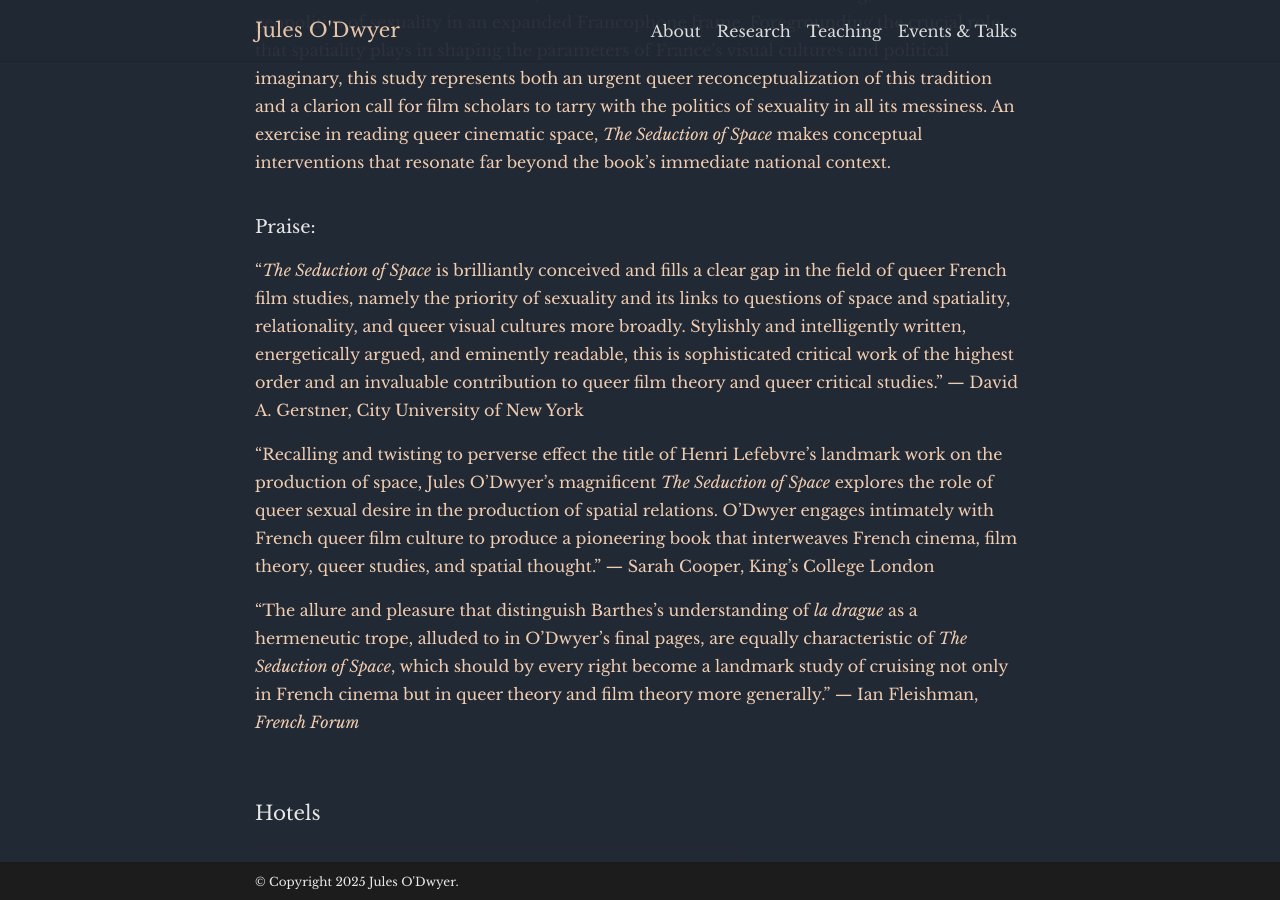
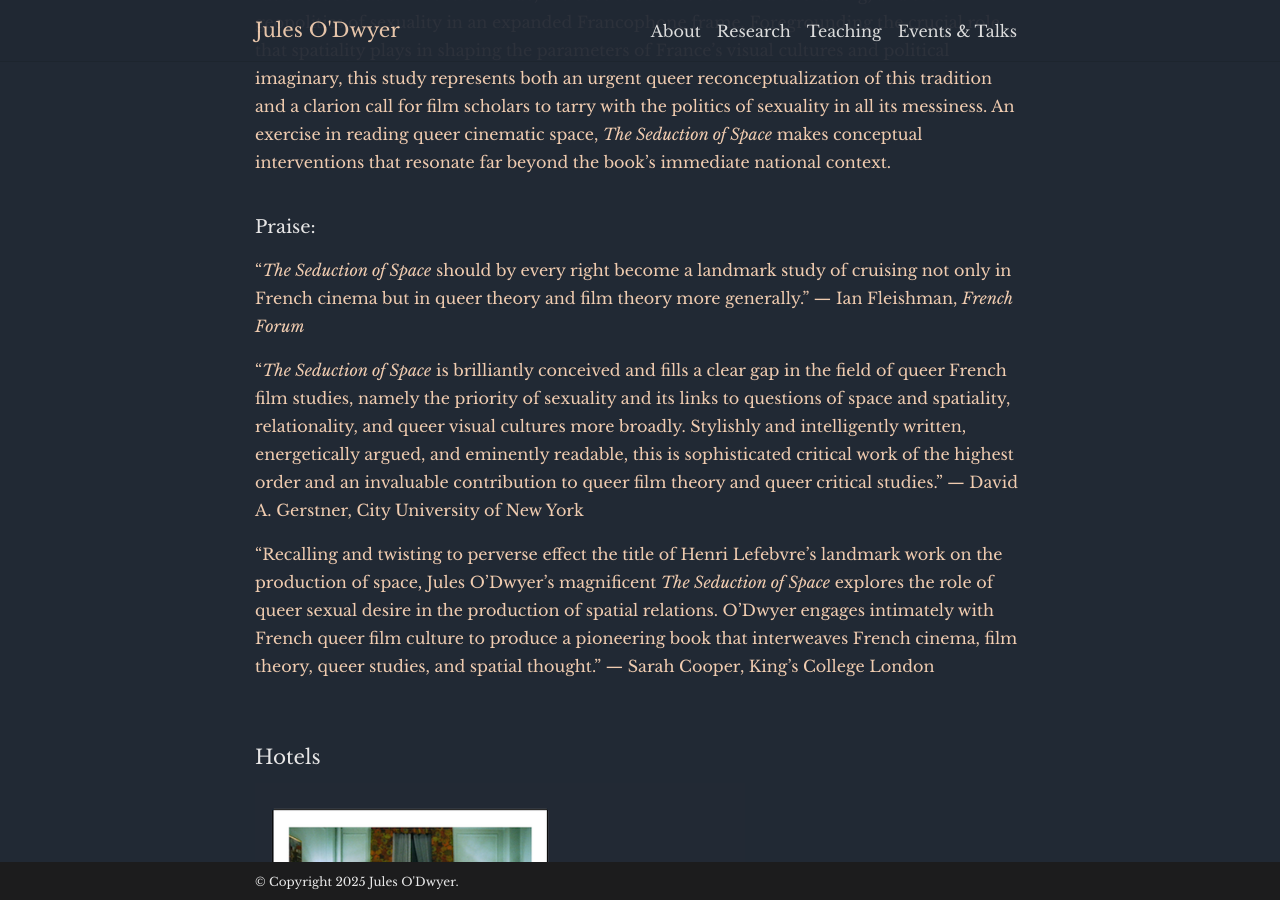
Before and after one commit to julesodwyer/julesodwyer.github.io, a Jekyll site: the page built from _pages/research.md, in a window 1280 px wide and 900 px high, scrolled down 1180 px. Built offline with Jekyll 4.4.1, drawn with Linux system fonts in a browser that asks for light colours; comment, search, counter and statistics services are not loaded; a style sheet for code colours, icons or effects is not loaded.

Commit message:
Update research.md

```diff
--- a/_pages/research.md
+++ b/_pages/research.md
@@ -23,11 +23,12 @@ Through the work of Jacques Nolot, Sébastien Lifshitz, Christophe Honoré, Vinc
 
 ### Praise:
 
+"_The Seduction of Space_ should by every right become a landmark study of cruising not only in French cinema but in queer theory and film theory more generally." — Ian Fleishman, [_French Forum_](https://muse.jhu.edu/pub/56/article/975506)
+
 "_The Seduction of Space_ is brilliantly conceived and fills a clear gap in the field of queer French film studies, namely the priority of sexuality and its links to questions of space and spatiality, relationality, and queer visual cultures more broadly. Stylishly and intelligently written, energetically argued, and eminently readable, this is sophisticated critical work of the highest order and an invaluable contribution to queer film theory and queer critical studies." — David A. Gerstner, City University of New York
 
 "Recalling and twisting to perverse effect the title of Henri Lefebvre’s landmark work on the production of space, Jules O’Dwyer’s magnificent _The Seduction of Space_ explores the role of queer sexual desire in the production of spatial relations. O’Dwyer engages intimately with French queer film culture to produce a pioneering book that interweaves French cinema, film theory, queer studies, and spatial thought." — Sarah Cooper, King's College London
 
-"The allure and pleasure that distinguish Barthes's understanding of _la drague_ as a hermeneutic trope, alluded to in O'Dwyer's final pages, are equally characteristic of _The Seduction of Space_, which should by every right become a landmark study of cruising not only in French cinema but in queer theory and film theory more generally." — Ian Fleishman, [_French Forum_](https://muse.jhu.edu/pub/56/article/975506)
 
 <br>
 
```
